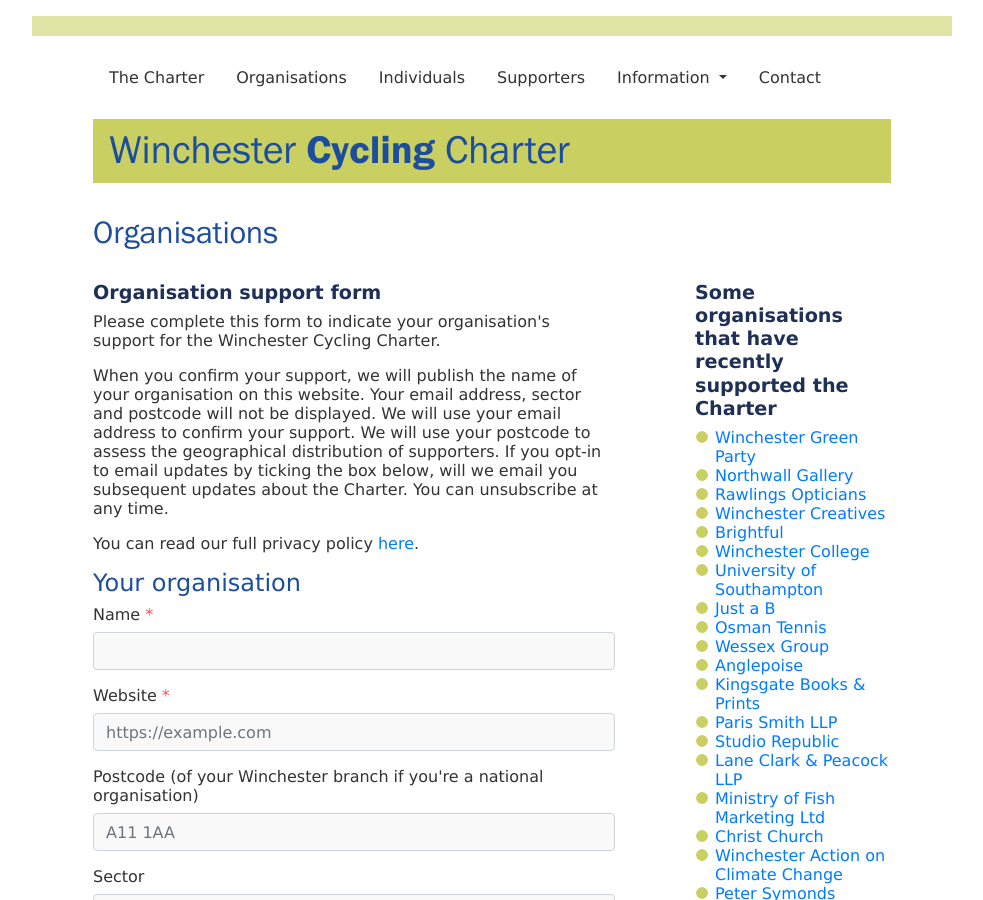
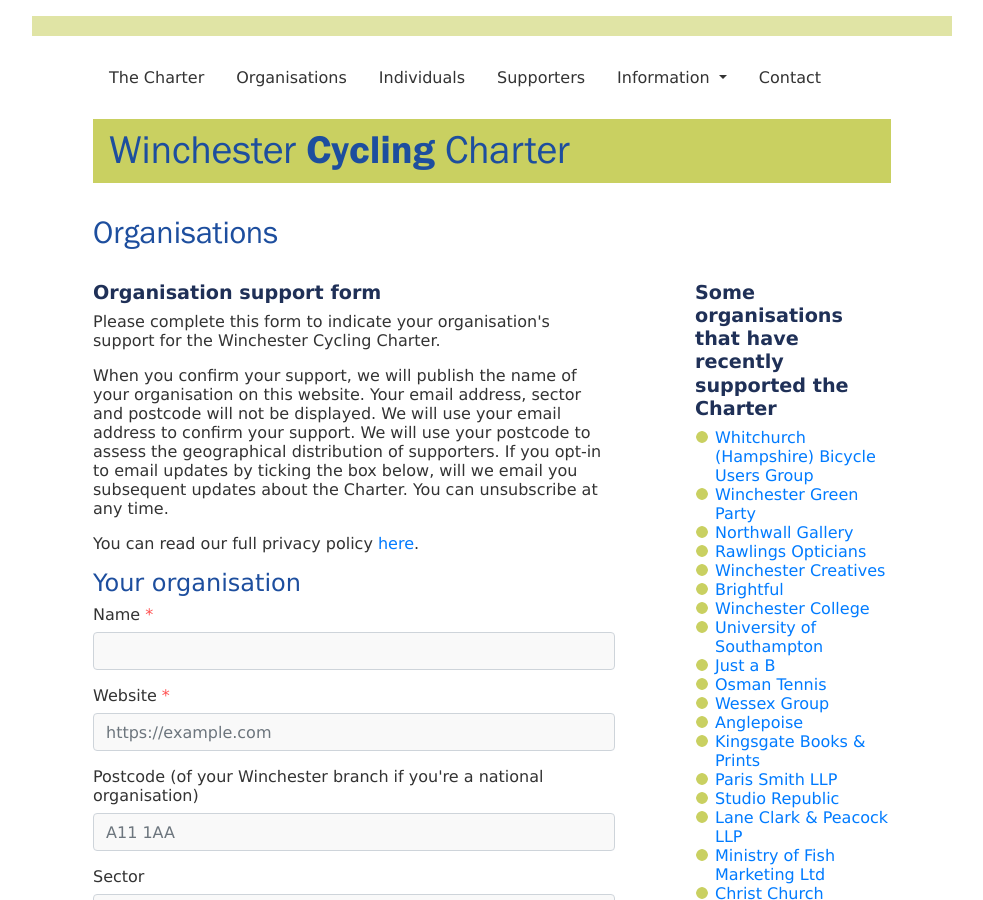
Before and after one commit to winchestercyclingcharter/winchestercyclingcharter.github.io, a Jekyll site: the page built from org-page.md, in a window 1280 px wide and 900 px high. Shown: the whole window, without its empty margins (148-1131 px from the left). Built offline with Jekyll 4.4.1, drawn with Linux system fonts in a browser that asks for light colours; nearby versions of some CDN libraries.

Commit message:
Update orgs.yml

```diff
--- a/_data/orgs.yml
+++ b/_data/orgs.yml
@@ -50,7 +50,7 @@ orgs:
 - { title: Winchester Creatives, website: 'https://www.winchestercreatives.co.uk/', logo: 'wincreatives-250.png', founding: false, dt: 20210317-213441-996951 }
 - { title: Rawlings Opticians, website: 'https://rawlingsopticians.co.uk/', logo: 'rawlings-250.png', founding: false, dt: 20210319-095513-837395 }
 - { title: Northwall Gallery, website: 'https://www.northwallgallery.com/', logo: 'northwall-250.png', founding: false, dt: 20210320-082512-704756 }
-
+- { title: Whitchurch (Hampshire) Bicycle Users Group, website: 'https://whitchurchbug.org.uk', logo: 'whitchurchbug-250.png', founding: false, dt: 20210323-110253-845328 }
 
 - { title: Kingsgate Books & Prints, website: 'http://kingsgatebooksandprints.co.uk', logo: '#', founding: false, dt: 20210309-150607-552668 }
 - { title: Perlins Community Project, website: 'https://www.perlinscommunityproject.co.uk', logo: '#', founding: false, dt: 20210221-202457-823360 }
```
